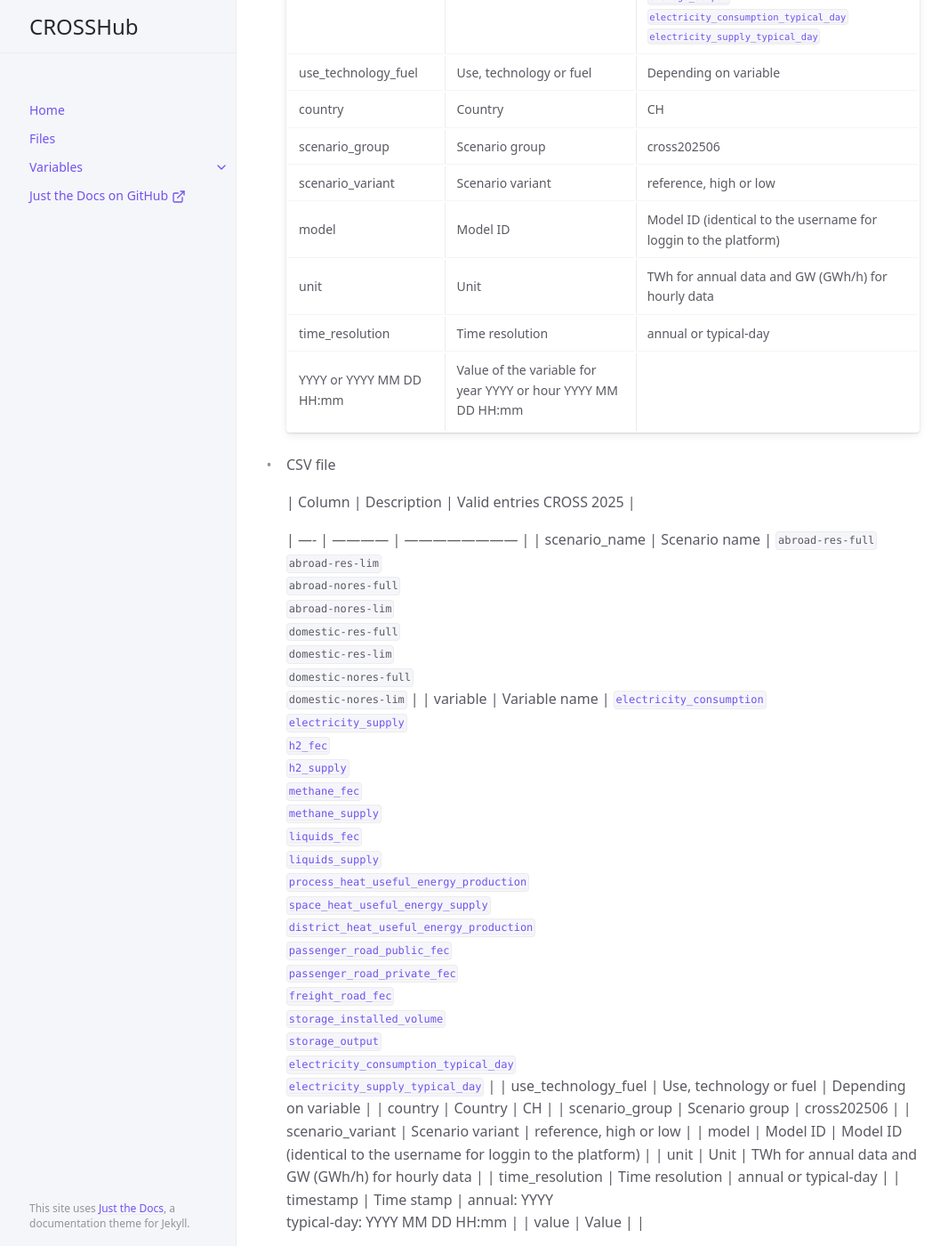
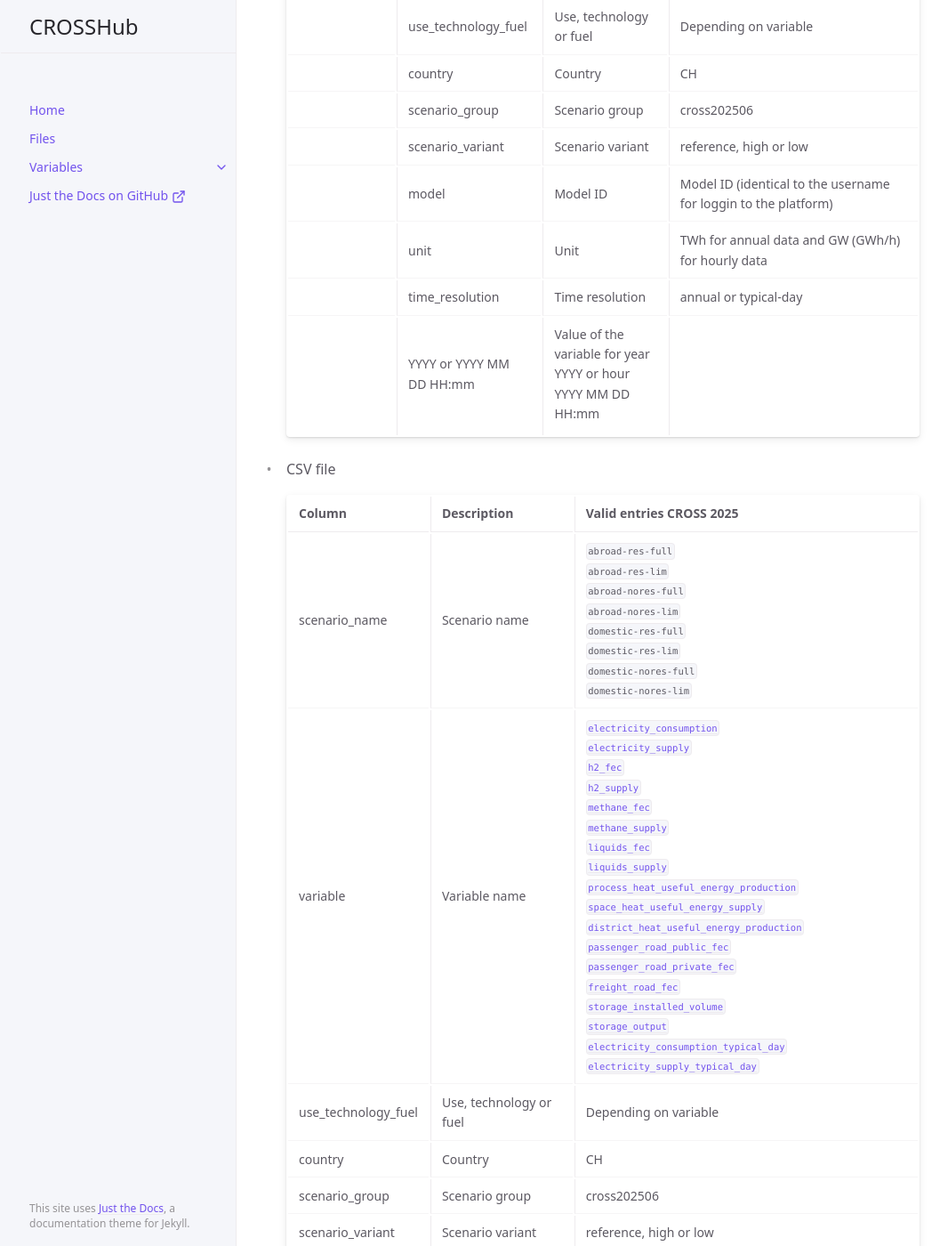
Before and after one commit to sweet-cross/data-model, a Jekyll site: the page built from docs/files.md, in a window 1280 px wide and 1400 px high, scrolled down 911 px. Shown: the whole window at 89% size, without its empty margins (106-1172 px from the left). Built offline with Jekyll 4.4.1, drawn with Linux system fonts in a browser that asks for light colours; cached includes are drawn as plain includes; part of the change alters nothing that is shown; some of the changed text lies outside the part shown.

Commit message:
files.md

```diff
--- a/docs/files.md
+++ b/docs/files.md
@@ -8,28 +8,26 @@ nav_order: 2
 # Files
 {: .no_toc }
 
-## File types
-
 The platform accepts two file formats:
 - Excel file
 
-    | Column | Description  | Valid entries CROSS 2025 |
-    | ---- | ------------ | ------------------------ |
-    | scenario_name       | Scenario name           | `abroad-res-full`<br>`abroad-res-lim`<br>`abroad-nores-full`<br>`abroad-nores-lim`<br>`domestic-res-full`<br>`domestic-res-lim`<br>`domestic-nores-full`<br>`domestic-nores-lim` |
-    | variable            | Variable name           | [`electricity_consumption`](#electricity_consumption)<br>[`electricity_supply`](#electricity_supply)<br>[`h2_fec`](#h2_fec)<br>[`h2_supply`](#h2_supply)<br>[`methane_fec`](#methane_fec)<br>[`methane_supply`](#methane_supply)<br>[`liquids_fec`](#liquids_fec)<br>[`liquids_supply`](#liquids_supply)<br>[`process_heat_useful_energy_production`](#tech_heat)<br>[`space_heat_useful_energy_supply`](#tech_heat)<br>[`district_heat_useful_energy_production`](#tech_heat)<br>[`passenger_road_public_fec`](#fuel)<br>[`passenger_road_private_fec`](#fuel)<br>[`freight_road_fec`](#fuel)<br>[`storage_installed_volume`](#storage_installed_volume)<br>[`storage_output`](#storage_output)<br>[`electricity_consumption_typical_day`](#electricity_consumption)<br>[`electricity_supply_typical_day`](#electricity_supply) |
-    | use_technology_fuel | Use, technology or fuel | Depending on variable  |
-    | country             | Country                 | CH  |
-    | scenario_group      | Scenario group          | cross202506  |
-    | scenario_variant    | Scenario variant        | reference, high or low |
-    | model               | Model ID                | Model ID (identical to the username for loggin to the platform)  |
-    | unit                | Unit                    | TWh for annual data and GW (GWh/h) for hourly data |
-    | time_resolution     | Time resolution         | annual or typical-day   |
-    | YYYY or YYYY MM DD HH:mm          | Value of the variable for year YYYY or hour YYYY MM DD HH:mm |   |
+    | Sheet | Column | Description  | Valid entries CROSS 2025 |
+    | ---- | ---- | ------------ | ------------------------ |
+    annual | scenario_name       | Scenario name           | `abroad-res-full`<br>`abroad-res-lim`<br>`abroad-nores-full`<br>`abroad-nores-lim`<br>`domestic-res-full`<br>`domestic-res-lim`<br>`domestic-nores-full`<br>`domestic-nores-lim` |
+    || variable            | Variable name           | [`electricity_consumption`](#electricity_consumption)<br>[`electricity_supply`](#electricity_supply)<br>[`h2_fec`](#h2_fec)<br>[`h2_supply`](#h2_supply)<br>[`methane_fec`](#methane_fec)<br>[`methane_supply`](#methane_supply)<br>[`liquids_fec`](#liquids_fec)<br>[`liquids_supply`](#liquids_supply)<br>[`process_heat_useful_energy_production`](#tech_heat)<br>[`space_heat_useful_energy_supply`](#tech_heat)<br>[`district_heat_useful_energy_production`](#tech_heat)<br>[`passenger_road_public_fec`](#fuel)<br>[`passenger_road_private_fec`](#fuel)<br>[`freight_road_fec`](#fuel)<br>[`storage_installed_volume`](#storage_installed_volume)<br>[`storage_output`](#storage_output)<br>[`electricity_consumption_typical_day`](#electricity_consumption)<br>[`electricity_supply_typical_day`](#electricity_supply) |
+    || use_technology_fuel | Use, technology or fuel | Depending on variable  |
+    || country             | Country                 | CH  |
+    || scenario_group      | Scenario group          | cross202506  |
+    || scenario_variant    | Scenario variant        | reference, high or low |
+    || model               | Model ID                | Model ID (identical to the username for loggin to the platform)  |
+    || unit                | Unit                    | TWh for annual data and GW (GWh/h) for hourly data |
+    || time_resolution     | Time resolution         | annual or typical-day   |
+    || YYYY or YYYY MM DD HH:mm          | Value of the variable for year YYYY or hour YYYY MM DD HH:mm |   |
 
 
 - CSV file
 
-   	| Column | Description  | Valid entries CROSS 2025 |
+     | Column | Description  | Valid entries CROSS 2025 |
     | ---- | ------------ | ------------------------ |
     | scenario_name       | Scenario name           | `abroad-res-full`<br>`abroad-res-lim`<br>`abroad-nores-full`<br>`abroad-nores-lim`<br>`domestic-res-full`<br>`domestic-res-lim`<br>`domestic-nores-full`<br>`domestic-nores-lim` |
     | variable            | Variable name           | [`electricity_consumption`](#electricity_consumption)<br>[`electricity_supply`](#electricity_supply)<br>[`h2_fec`](#h2_fec)<br>[`h2_supply`](#h2_supply)<br>[`methane_fec`](#methane_fec)<br>[`methane_supply`](#methane_supply)<br>[`liquids_fec`](#liquids_fec)<br>[`liquids_supply`](#liquids_supply)<br>[`process_heat_useful_energy_production`](#tech_heat)<br>[`space_heat_useful_energy_supply`](#tech_heat)<br>[`district_heat_useful_energy_production`](#tech_heat)<br>[`passenger_road_public_fec`](#fuel)<br>[`passenger_road_private_fec`](#fuel)<br>[`freight_road_fec`](#fuel)<br>[`storage_installed_volume`](#storage_installed_volume)<br>[`storage_output`](#storage_output)<br>[`electricity_consumption_typical_day`](#electricity_consumption)<br>[`electricity_supply_typical_day`](#electricity_supply) |
```
